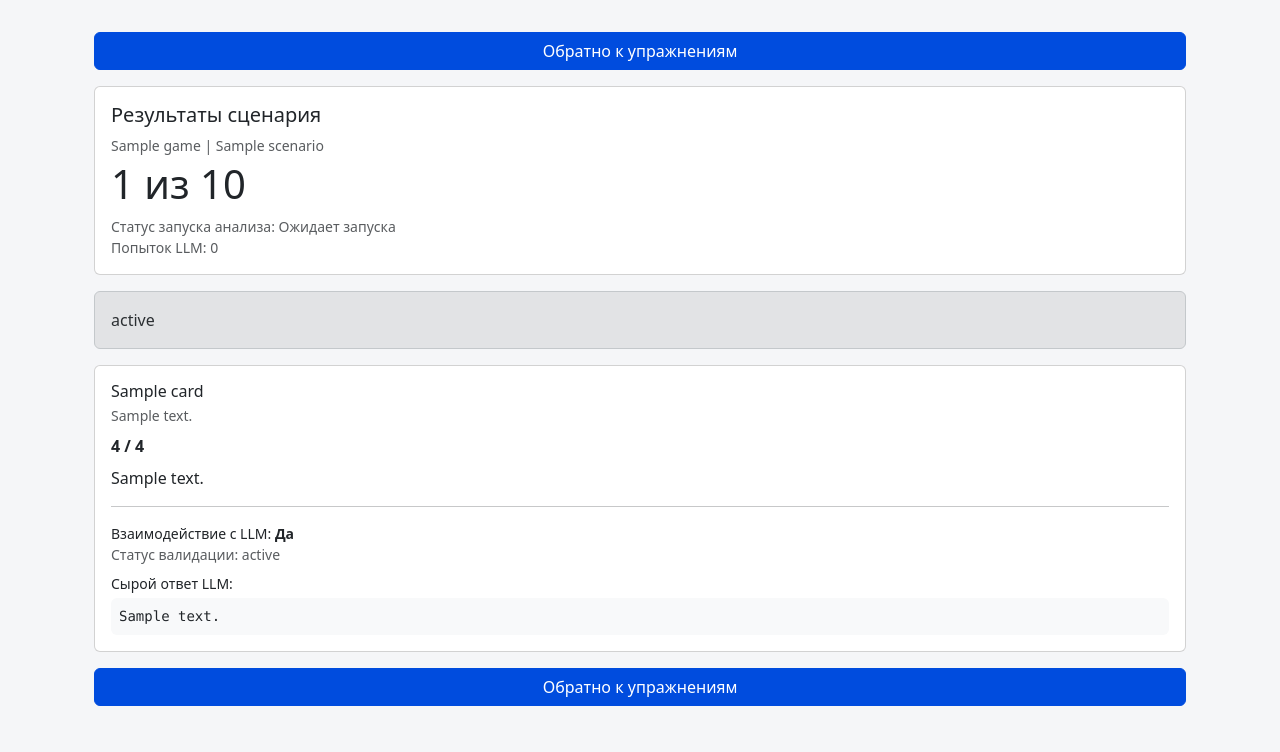
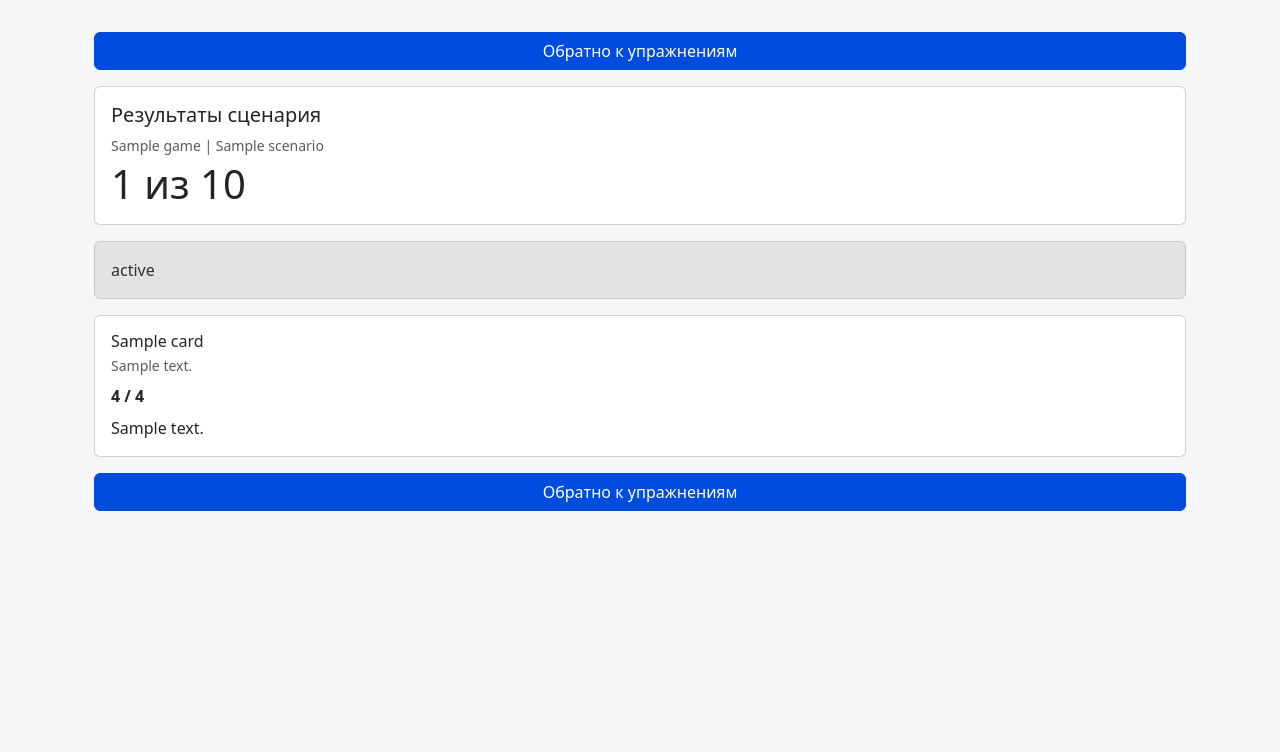
Before and after one commit to AdamTheThirst/ai_feedback_django_2, a Django app: template templates/dialogs/results.html in a window 1280 px wide. Shown: the part 48-800 px from the top of the page. Run offline with Django 5.2, Linux system fonts and the light colour scheme; a user stored in the database is signed in; tables that the repository leaves empty hold one stand-in row (values such as "Sample post"); the template is opened without the code that fills it: values that come from a table or form of the project are taken from there, most other values are stand-ins (such as "Sample title", 1, 10 or a date in 2020).

Commit message:
Hide LLM technical details on analysis results for all users

```diff
--- a/templates/dialogs/results.html
+++ b/templates/dialogs/results.html
@@ -13,21 +13,11 @@
             <h1 class="h5 mb-2">Результаты сценария</h1>
             <div class="text-muted small mb-1">{{ dialog.game.title }} | {{ dialog.scenario.title }}</div>
             <div class="display-6">{{ total_score }} из {{ max_score }}</div>
-            {% if analysis_run and request.user.is_staff %}
-                <div class="small text-muted mt-2">Статус запуска анализа: {{ analysis_run.get_status_display }}</div>
-                <div class="small text-muted">Попыток LLM: {{ analysis_run.llm_attempt_count }}</div>
-            {% endif %}
         </div>
     </div>
 
     {% if empty_state_message %}
         <div class="alert alert-secondary">{{ empty_state_message }}</div>
-    {% endif %}
-
-    {% if has_partial_issues and request.user.is_staff %}
-        <div class="alert alert-warning">
-            Часть критериев обработана с fallback-данными. Результат может быть неполным.
-        </div>
     {% endif %}
 
     <div class="d-grid gap-3">
@@ -38,20 +28,6 @@
                     <div class="small text-muted mb-2">{{ card.header_snapshot_text }}</div>
                     <div class="fw-semibold mb-2">{{ card.rating }} / {{ card.rating_max }}</div>
                     <p class="mb-0">{{ card.analysis_text }}</p>
-                    {% if request.user.is_staff %}
-                        <hr>
-                        <div class="small">
-                            Взаимодействие с LLM:
-                            {% if card.raw_llm_response_text %}
-                                <strong>Да</strong>
-                            {% else %}
-                                <strong>Нет</strong>
-                            {% endif %}
-                        </div>
-                        <div class="small text-muted">Статус валидации: {{ card.get_validation_status_display }}</div>
-                        <div class="small mt-2">Сырой ответ LLM:</div>
-                        <pre class="bg-light p-2 rounded small mt-1 mb-0" style="white-space: pre-wrap;">{% if card.raw_llm_response_text %}{{ card.raw_llm_response_text }}{% else %}—{% endif %}</pre>
-                    {% endif %}
                 </div>
             </article>
         {% empty %}
```
Also changed, not shown: apps/analysis/tests/test_results_view.py (+35 -0 lines).
